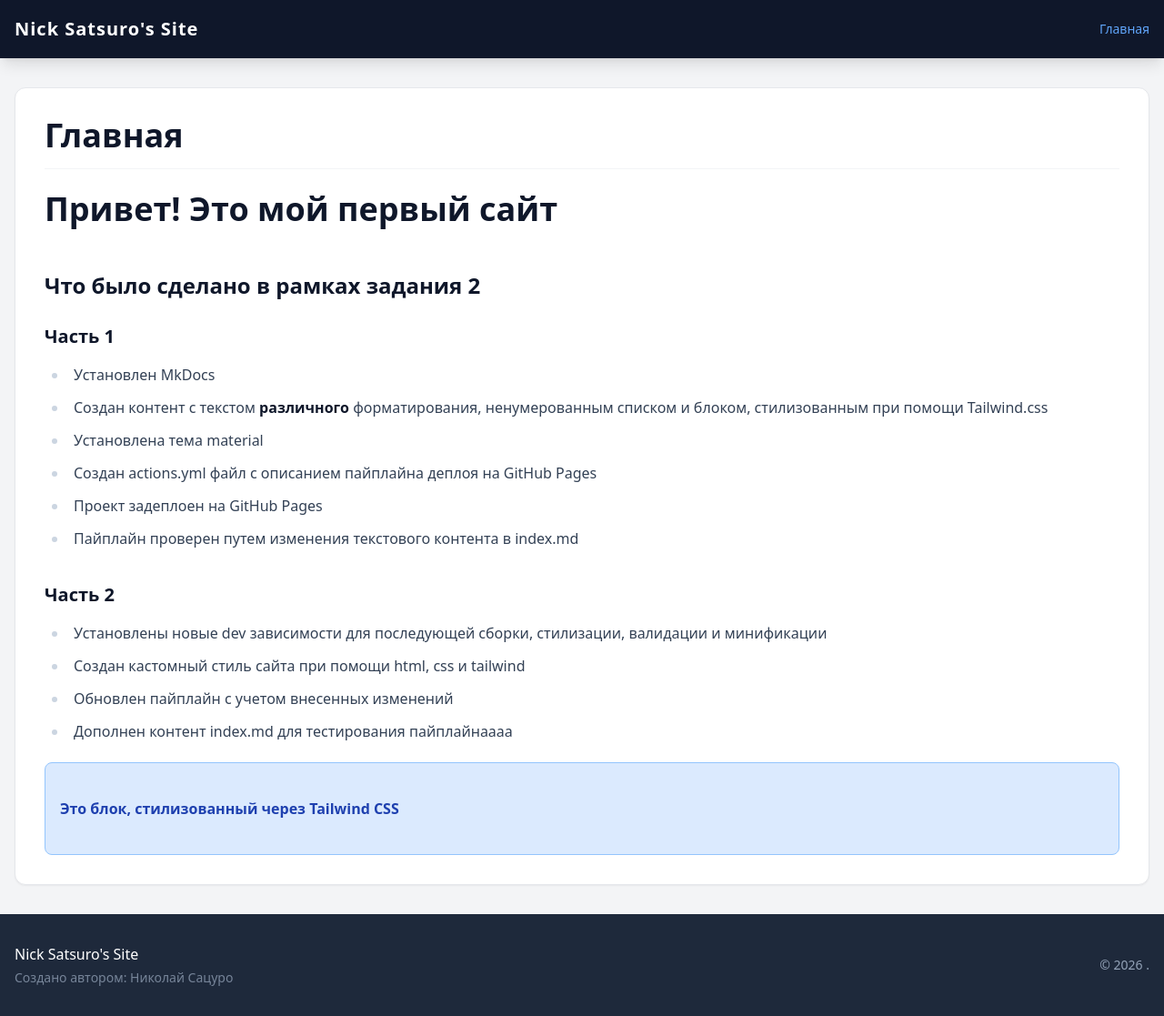
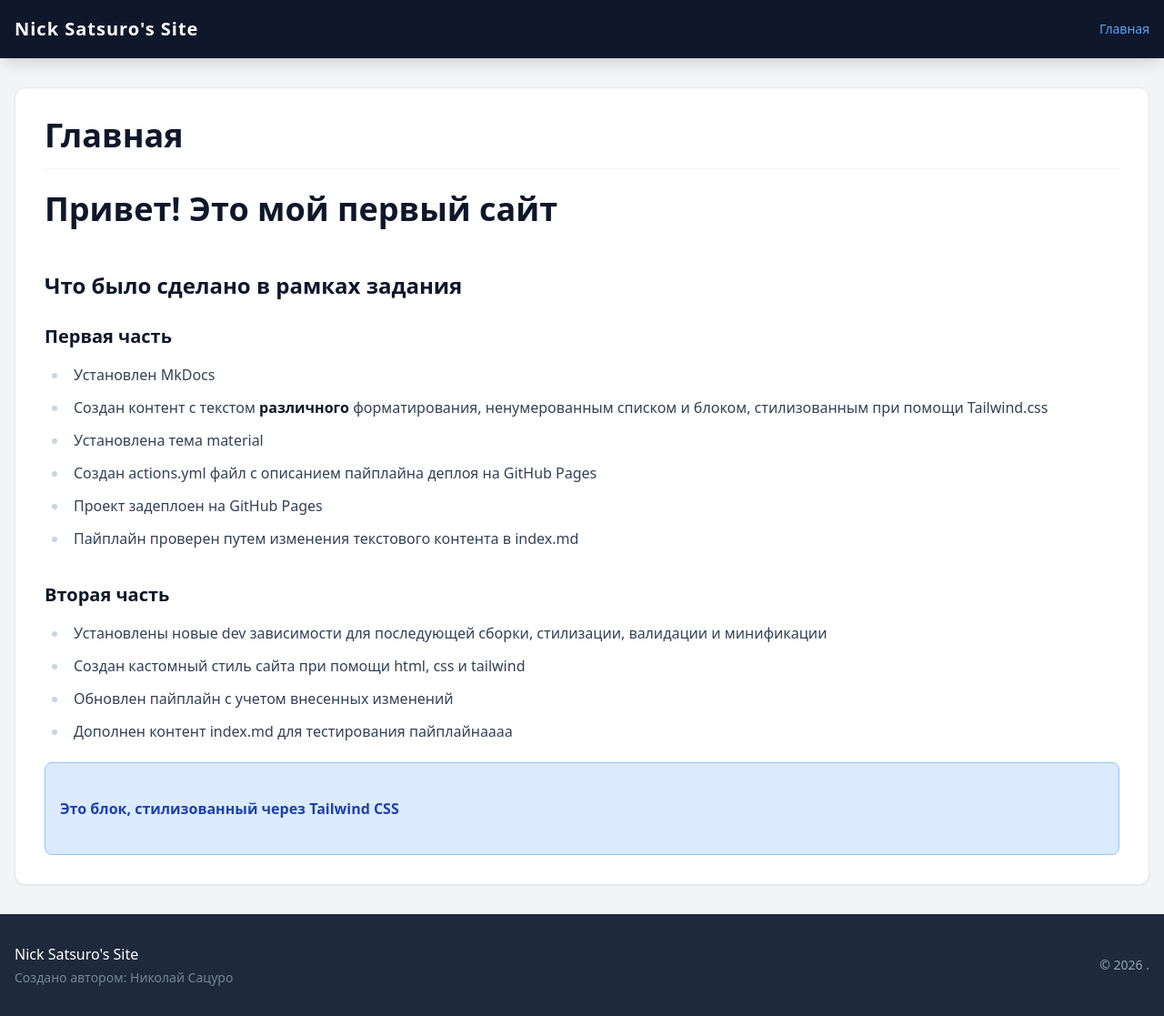
Before and after one commit to NickSatsuro/pyweb2, an MkDocs documentation site: the page built from docs/index.md, in a window 1280 px wide and 1117 px high. Shown: the whole window at 91% size. Built offline with MkDocs 1.6.1, drawn with Linux system fonts in a browser that asks for light colours.

Commit message:
another iteration

```diff
--- a/docs/index.md
+++ b/docs/index.md
@@ -6,9 +6,9 @@ hide:
 
 # Привет! Это мой первый сайт
 
-## Что было сделано в рамках задания 2
+## Что было сделано в рамках задания
 
-### Часть 1
+### Первая часть
 
 * Установлен MkDocs
 * Создан контент с текстом **различного** форматирования, ненумерованным списком и блоком, стилизованным при помощи Tailwind.css
@@ -17,7 +17,7 @@ hide:
 * Проект задеплоен на GitHub Pages
 * Пайплайн проверен путем изменения текстового контента в index.md
 
-### Часть 2
+### Вторая часть
 
 * Установлены новые dev зависимости для последующей сборки, стилизации, валидации и минификации
 * Создан кастомный стиль сайта при помощи html, css и tailwind
@@ -29,12 +29,3 @@ hide:
     Это блок, стилизованный через Tailwind CSS
   </p>
 </div>
-
-<style>
-
-    .md-tabs { display: none; }
-
-    .md-content__inner > header { display: none; }
-
-    .md-sidebar--secondary { display: none; }
-</style>
```
